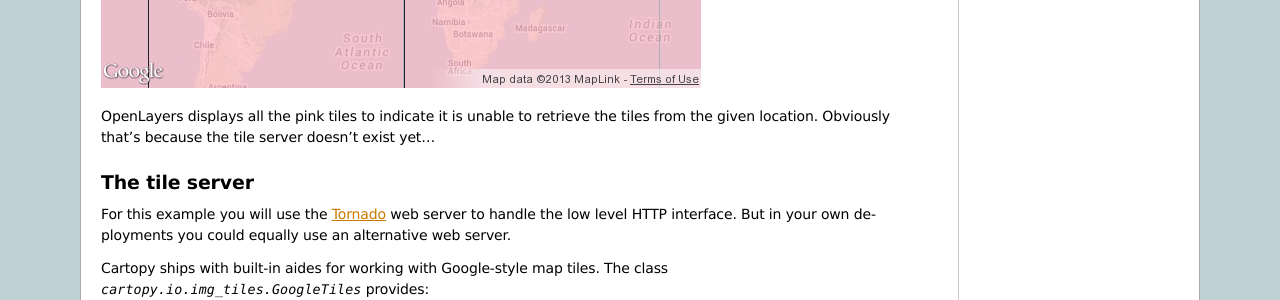
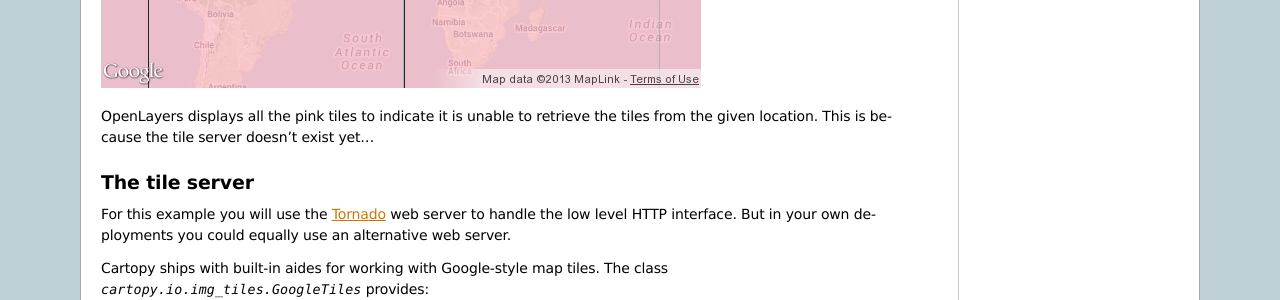
Before and after one commit to SciTools/osgeolive, a Sphinx documentation site: the page built from docs/osgeolive/source/foss4g_2013/open_layers.rst, in a window 1280 px wide and 900 px high, scrolled down 3026 px. Shown: the part 152-452 px from the top of the window. Built offline with Sphinx 7.4.7, drawn with Linux system fonts in a browser that asks for light colours; formulas are drawn with MathJax 3; some of the changed text lies outside the part shown.

Commit message:
minor edits to openlayer.rst

```diff
--- a/docs/osgeolive/source/foss4g_2013/open_layers.rst
+++ b/docs/osgeolive/source/foss4g_2013/open_layers.rst
@@ -95,7 +95,7 @@
 .. image:: open_layers_resources/map2.png
 
 OpenLayers displays all the pink tiles to indicate it is unable to
-retrieve the tiles from the given location. Obviously that's because
+retrieve the tiles from the given location. This is because
 the tile server doesn't exist yet...
 
 
@@ -203,7 +203,7 @@
 
 Having loaded some appropriate data, you can plot it using the
 functions in the `iris.plot` module. The `pcolormesh()`, `contour`, and
-`contourf` functions are very good starting point.
+`contourf` functions are a very good starting point.
 
 You'll need to add something like the following to your `draw()`
 function.
```
Also changed, not shown: other parts of docs/osgeolive/source/foss4g_2013/open_layers.rst (+1 -1 lines).
